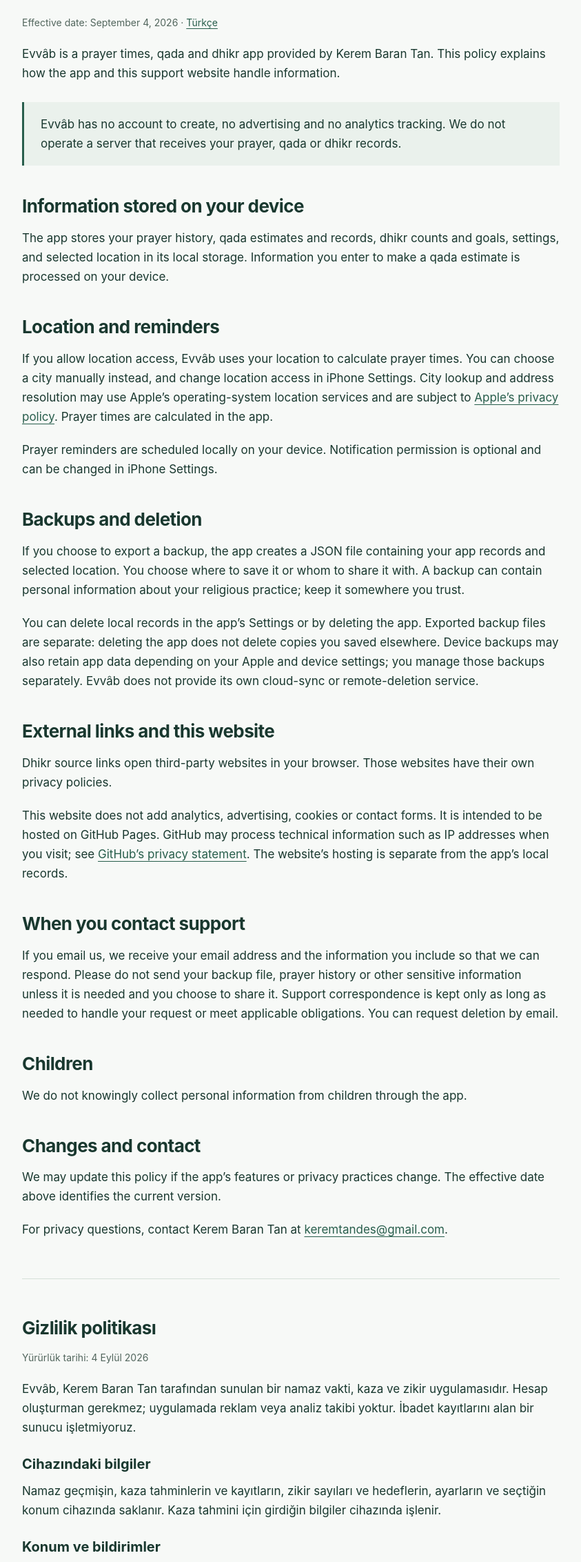
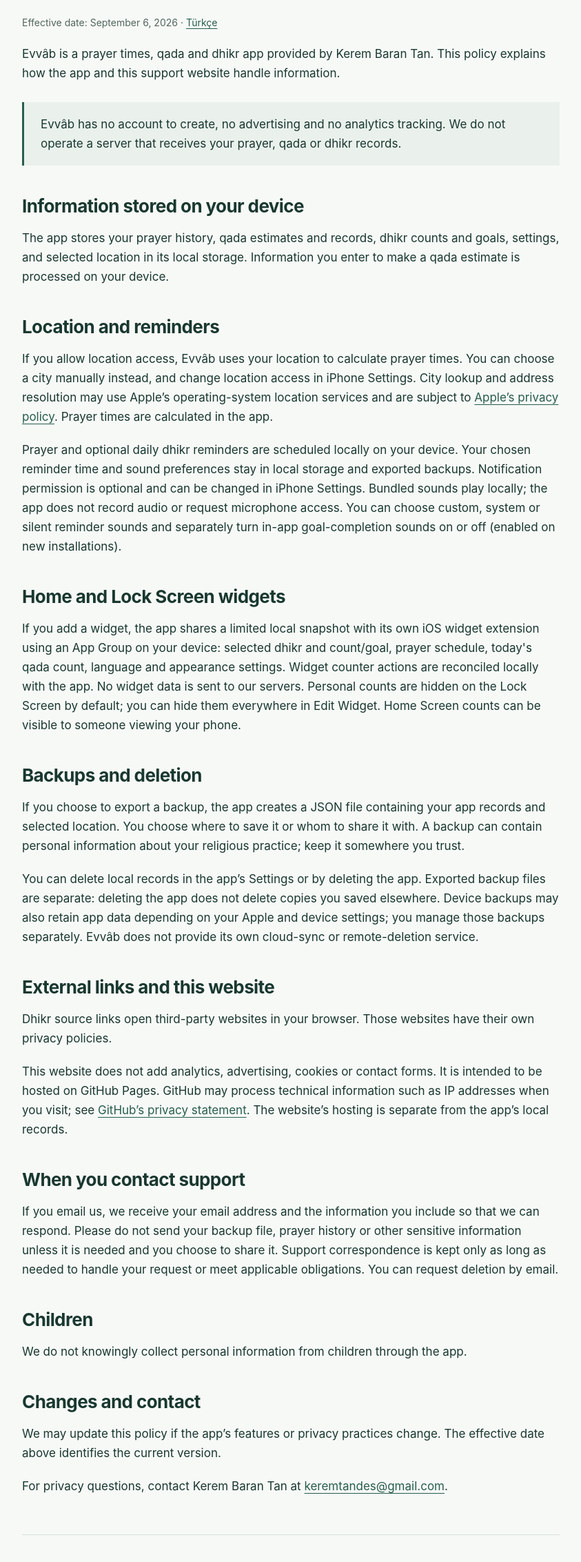
Before and after one commit to kerembarantan/evvab, a plain HTML site: page privacy.html in a window 1280 px wide. Shown: the part 281-2545 px from the top of the page at 69% size, without its empty margins (218-1061 px from the left). Drawn offline with Linux system fonts and the light colour scheme.

Commit message:
Update privacy and support for widgets and prayer reminders

```diff
--- a/privacy.html
+++ b/privacy.html
@@ -6,14 +6,16 @@
 <header><a class="brand" href="index.html" aria-label="Evvâb home">Evvâb</a><nav aria-label="Main"><a href="privacy.html" aria-current="page">Privacy</a><a href="support.html">Support</a></nav></header>
 <main id="main">
 <p class="eyebrow">Your records, your device</p><h1>Privacy policy</h1>
-<p class="meta">Effective date: September 4, 2026 · <a href="#turkce" lang="tr">Türkçe</a></p>
+<p class="meta">Effective date: September 6, 2026 · <a href="#turkce" lang="tr">Türkçe</a></p>
 <p>Evvâb is a prayer times, qada and dhikr app provided by Kerem Baran Tan. This policy explains how the app and this support website handle information.</p>
 <div class="notice"><p>Evvâb has no account to create, no advertising and no analytics tracking. We do not operate a server that receives your prayer, qada or dhikr records.</p></div>
 <h2>Information stored on your device</h2>
 <p>The app stores your prayer history, qada estimates and records, dhikr counts and goals, settings, and selected location in its local storage. Information you enter to make a qada estimate is processed on your device.</p>
 <h2>Location and reminders</h2>
 <p>If you allow location access, Evvâb uses your location to calculate prayer times. You can choose a city manually instead, and change location access in iPhone Settings. City lookup and address resolution may use Apple’s operating-system location services and are subject to <a href="https://www.apple.com/legal/privacy/">Apple’s privacy policy</a>. Prayer times are calculated in the app.</p>
-<p>Prayer reminders are scheduled locally on your device. Notification permission is optional and can be changed in iPhone Settings.</p>
+<p>Prayer and optional daily dhikr reminders are scheduled locally on your device. Your chosen reminder time and sound preferences stay in local storage and exported backups. Notification permission is optional and can be changed in iPhone Settings. Bundled sounds play locally; the app does not record audio or request microphone access. You can choose custom, system or silent reminder sounds and separately turn in-app goal-completion sounds on or off (enabled on new installations).</p>
+<h2>Home and Lock Screen widgets</h2>
+<p>If you add a widget, the app shares a limited local snapshot with its own iOS widget extension using an App Group on your device: selected dhikr and count/goal, prayer schedule, today's qada count, language and appearance settings. Widget counter actions are reconciled locally with the app. No widget data is sent to our servers. Personal counts are hidden on the Lock Screen by default; you can hide them everywhere in Edit Widget. Home Screen counts can be visible to someone viewing your phone.</p>
 <h2>Backups and deletion</h2>
 <p>If you choose to export a backup, the app creates a JSON file containing your app records and selected location. You choose where to save it or whom to share it with. A backup can contain personal information about your religious practice; keep it somewhere you trust.</p>
 <p>You can delete local records in the app’s Settings or by deleting the app. Exported backup files are separate: deleting the app does not delete copies you saved elsewhere. Device backups may also retain app data depending on your Apple and device settings; you manage those backups separately. Evvâb does not provide its own cloud-sync or remote-deletion service.</p>
@@ -28,9 +30,11 @@
 <p>We may update this policy if the app’s features or privacy practices change. The effective date above identifies the current version.</p>
 <p>For privacy questions, contact Kerem Baran Tan at <a href="mailto:keremtandes@gmail.com">keremtandes@gmail.com</a>.</p>
 <section lang="tr" id="turkce">
-<h2>Gizlilik politikası</h2><p class="meta">Yürürlük tarihi: 4 Eylül 2026</p>
+<h2>Gizlilik politikası</h2><p class="meta">Yürürlük tarihi: 6 Eylül 2026</p>
 <p>Evvâb, Kerem Baran Tan tarafından sunulan bir namaz vakti, kaza ve zikir uygulamasıdır. Hesap oluşturman gerekmez; uygulamada reklam veya analiz takibi yoktur. İbadet kayıtlarını alan bir sunucu işletmiyoruz.</p>
 <h3>Cihazındaki bilgiler</h3><p>Namaz geçmişin, kaza tahminlerin ve kayıtların, zikir sayıları ve hedeflerin, ayarların ve seçtiğin konum cihazında saklanır. Kaza tahmini için girdiğin bilgiler cihazında işlenir.</p>
+<h3>Sesler ve zikir hatırlatmaları</h3><p>İsteğe bağlı günlük zikir hatırlatmaları cihazında planlanır. Seçtiğin saat ve ses tercihlerin yerel kayıtlarda ve dışa aktardığın yedeklerde saklanır. Uygulamaya dahil sesler cihazında çalınır; ses kaydı yapılmaz ve mikrofon izni istenmez. Hatırlatmalarda özel ses, sistem sesi veya sessiz seçeneğini kullanabilir; uygulama içi hedef tamamlama sesini ayrıca açabilirsin.</p>
+<h3>Ana ekran ve kilit ekranı araç takımları</h3><p>Araç takımı eklersen seçili zikir ve sayısı/hedefi, namaz takvimi, bugünkü kaza sayısı, dil ve görünüm tercihleri sınırlı bir yerel kopya olarak uygulamanın kendi iOS araç takımı uzantısıyla cihazındaki App Group üzerinden paylaşılır. Araç takımı sayaç işlemleri uygulamayla yerel olarak eşleştirilir. Bu bilgiler sunucumuza gönderilmez. Kişisel sayılar kilit ekranında başlangıçta gizlidir; Araç Takımını Düzenle bölümünden her yerde gizleyebilirsin. Ana ekranındaki sayılar telefonunu gören biri tarafından görülebilir.</p>
 <h3>Konum ve bildirimler</h3><p>İzin verirsen konumun namaz vakitlerini hesaplamak için kullanılır. Bunun yerine elle şehir seçebilirsin. Şehir arama ve adres çözümleme Apple’ın konum servislerini kullanabilir; bu işlemler Apple’ın gizlilik koşullarına tabidir. Namaz vakitleri uygulamada hesaplanır. Hatırlatmalar cihazında yerel olarak planlanır. Konum ve bildirim izinlerini iPhone Ayarları’ndan değiştirebilirsin.</p>
 <h3>Yedekleme ve silme</h3><p>Yedek oluşturursan kayıtların ve seçtiğin konum bir JSON dosyasına yazılır. Dosyayı nerede saklayacağını ve kiminle paylaşacağını sen seçersin. Yedek, ibadetlerine ilişkin kişisel bilgiler içerebilir; güvendiğin bir yerde sakla.</p><p>Uygulama içindeki Ayarlar’dan kayıtlarını silebilir veya uygulamayı silebilirsin. Başka bir yere kaydettiğin yedekler ayrıca silinmelidir. Apple ve cihaz ayarlarına bağlı cihaz yedeklerini de ayrıca yönetmelisin. Evvâb’ın kendi bulut eşitleme ya da uzaktan silme hizmeti yoktur.</p>
 <h3>Bağlantılar, site ve destek</h3><p>Kaynak bağlantılarını açtığında ilgili sitenin gizlilik koşulları geçerlidir. Bu siteye analiz, reklam, çerez veya iletişim formu eklemiyoruz. GitHub Pages barındırması için hazırlanan bu siteyi ziyaret ettiğinde GitHub, IP adresi gibi teknik bilgileri kendi gizlilik koşullarına göre işleyebilir.</p><p>Destek için e-posta gönderirsen adresini ve paylaştığın bilgileri yanıt verebilmek için alırız. Gerekmedikçe ibadet kayıtlarını veya yedek dosyanı gönderme. Yazışmalar talebini ele almak veya geçerli yükümlülükleri yerine getirmek için gereken süreyle tutulur; silinmesini e-posta ile isteyebilirsin.</p>
```
Also changed, not shown: support.html (+4 -0 lines).
